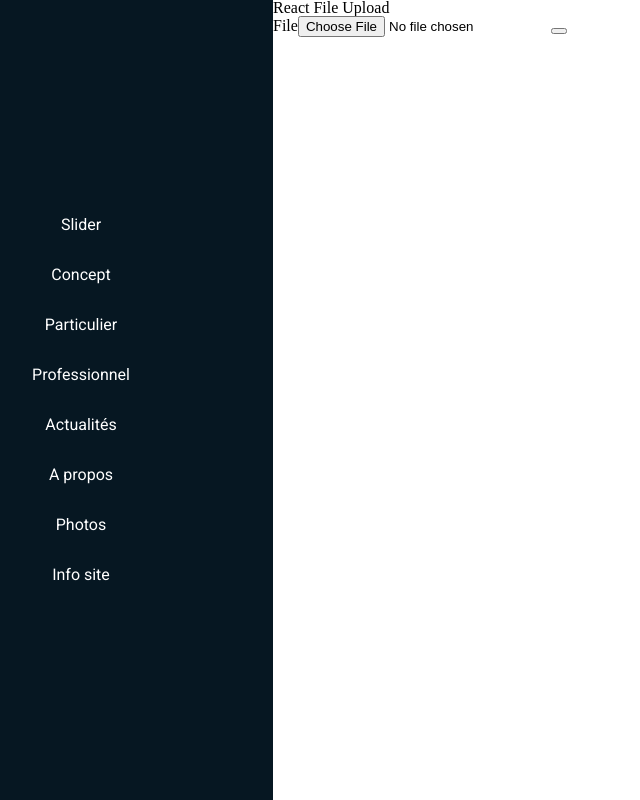
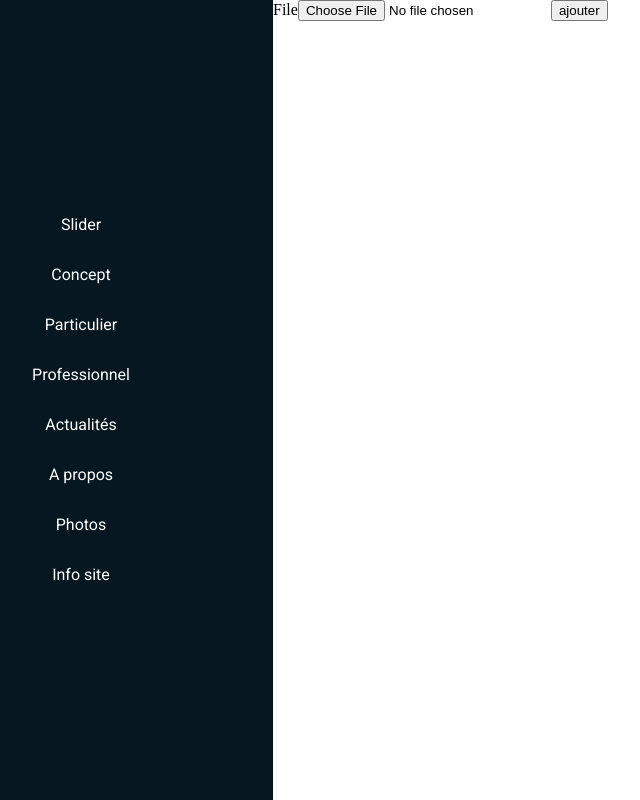
Before and after one commit to nafaaChemil/remoteFR-R2dwild-P3-cubecraft-front, a React (Create React App) app: page /admin/photos/add in a window 1280 px wide. Shown: the whole page, without its empty margins (111-751 px from the left). Built offline with nearby package versions, Linux system fonts and the light colour scheme.

Commit message:
for alex

```diff
--- a/src/screens/Admin/TestUpload.js
+++ b/src/screens/Admin/TestUpload.js
@@ -1,20 +1,31 @@
-const send = event => {
-  console.log('hey')
-}
+import React, {useState} from 'react'
+import axios from 'axios'
+
 
 export default function TestUpload() {
+  // const [name, setName] = useState()
+  const [file, setFile] = useState()
+
+  console.log(file)
+  const send = () => {
+    const data = new FormData()
+    data.append('name', name)
+    data.append('file', file)
+    axios.post('http://localhost:4242/upload' , data)
+    .then(res => console.log(res))
+    .catch(err => console.log(err))
+  }
+
+
   return (
     <div className='container'>
       <div className='row'>
-        <form>
-          <h3>React File Upload</h3>
           <div className='form-group'>
             <label htmlFor='file'>File</label>
-            <input type='file' id='file' />
-            <button onClick={send}></button>
+            <input type='file' id='file' onChange={e => setFile(e.target.files[0])} />
+            <button onClick={send} type="submit">ajouter</button>
           </div>
-        </form>
+        </div>
       </div>
-    </div>
   )
 }
```
